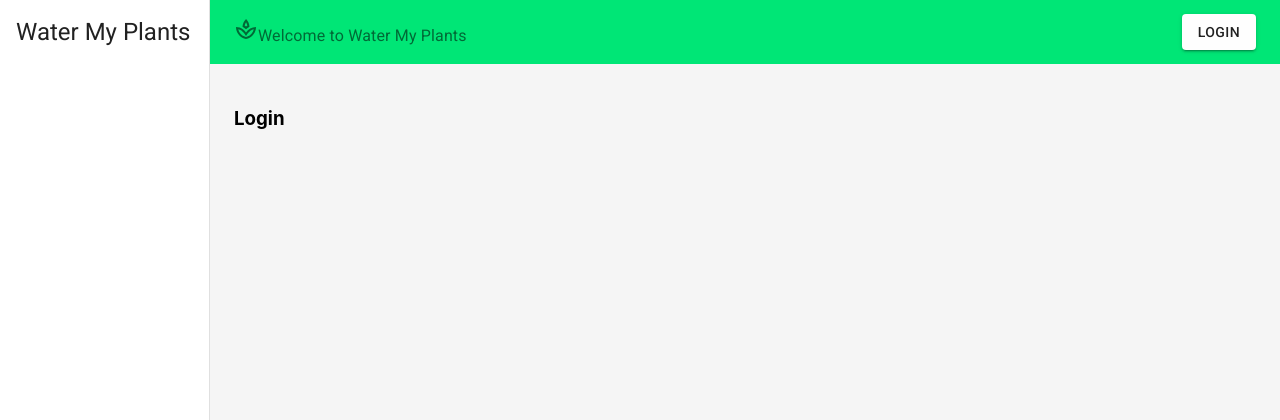
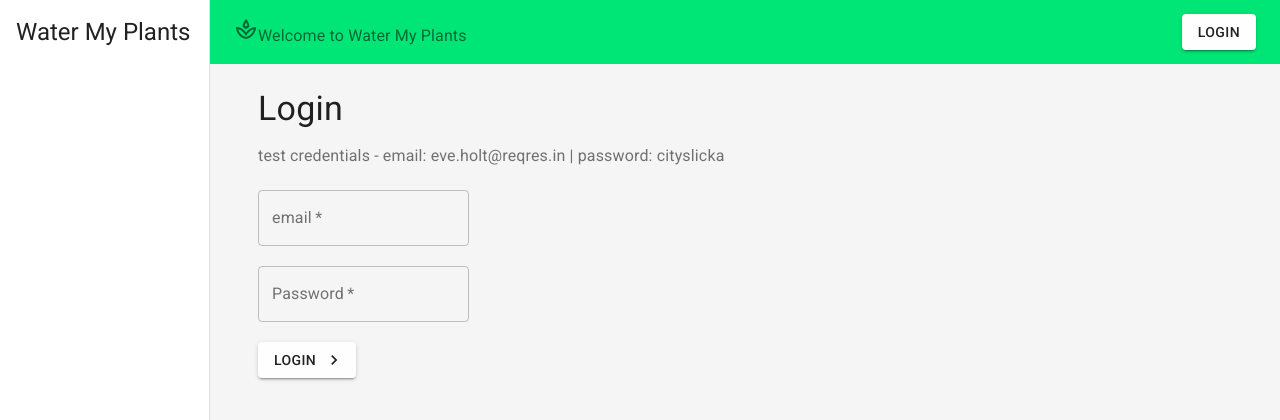
Before and after one commit to Build-Week-PTCT-Water-My-Plants/front-end, a React (Create React App) app: page /login in a window 1280 px wide. Shown: the top 420 px of the page. Built offline with nearby package versions, Linux system fonts and the light colour scheme.

Commit message:
login form functional with post request to reqres

```diff
--- a/src/actions/index.js
+++ b/src/actions/index.js
@@ -2,6 +2,7 @@ import axios from "axios";
 import dummyData from "../data/dummyData";
 
 export const SET_LOGGED_IN = "SET_LOGGED_IN";
+export const SET_LOGGED_OUT = "SET_LOGGED_OUT";
 
 export const GET_PLANTS_START = "GET_PLANTS_START";
 export const GET_PLANTS_SUCCESS = "GET_PLANTS_SUCCESS";
@@ -15,6 +16,10 @@ export const setLoggedIn = () => {
   return {
     type: SET_LOGGED_IN,
   };
+};
+
+export const setLoggedOut = () => {
+  return { type: SET_LOGGED_OUT };
 };
 
 export const getPlants = () => (dispatch) => {
--- a/src/components/Login.js
+++ b/src/components/Login.js
@@ -1,11 +1,102 @@
-import React from "react";
+import React, { useState } from "react";
+import { connect } from "react-redux";
+import { useHistory } from "react-router";
+import { Typography, Button, Container } from "@material-ui/core/";
+import { KeyboardArrowRight } from "@material-ui/icons";
+import { makeStyles } from "@material-ui/core/";
+import TextField from "@material-ui/core/TextField";
+import axios from "axios";
+import { setLoggedIn } from "../actions";
 
-const Login = () => {
+const useStyles = makeStyles({
+  input: {
+    marginTop: 20,
+    marginBottom: 20,
+    display: "block",
+  },
+});
+
+const initialCredentials = {
+  email: "",
+  password: "",
+};
+
+const Login = ({ setLoggedIn }) => {
+  const [credentials, setCredentials] = useState(initialCredentials);
+
+  //still need validation from yup
+  const classes = useStyles();
+
+  const handleChanges = (e) => {
+    setCredentials({
+      ...credentials,
+      [e.target.name]: e.target.value,
+    });
+  };
+
+  const history = useHistory();
+
+  const handleSubmit = (e) => {
+    e.preventDefault();
+    axios
+      .post("https://reqres.in/api/login", credentials)
+      .then((res) => {
+        console.log("Login success res: ", res.data.token);
+        localStorage.setItem("token", res.data.token);
+        setLoggedIn();
+        history.push("/plants");
+      })
+      .catch((err) => {
+        console.log("Login fail err : ", err);
+      });
+  };
+
   return (
-    <div className="login">
-      <h3>Login</h3>
-    </div>
+    <Container>
+      <Typography variant="h4" color="textPrimary" gutterBottom>
+        Login
+      </Typography>
+      <Typography variant="subtitle1" color="textSecondary" gutterBottom>
+        test credentials - email: eve.holt@reqres.in | password: cityslicka
+      </Typography>
+      <form onSubmit={handleSubmit}>
+        <TextField
+          onChange={handleChanges}
+          name="email"
+          label="email"
+          type="email"
+          value={credentials.email}
+          className={classes.input}
+          variant="outlined"
+          color="secondary"
+          required
+        />
+        <TextField
+          onChange={handleChanges}
+          name="password"
+          label="Password"
+          type="password"
+          value={credentials.password}
+          className={classes.input}
+          variant="outlined"
+          color="secondary"
+          required
+        />
+        <Button
+          type="submit"
+          color="primary"
+          variant="contained"
+          endIcon={<KeyboardArrowRight />}
+        >
+          Login
+        </Button>
+      </form>
+    </Container>
   );
 };
 
-export default Login;
+const mapStateToProps = (state) => {
+  return {};
+};
+
+export default connect(mapStateToProps, { setLoggedIn })(Login);
--- a/src/components/Nav.js
+++ b/src/components/Nav.js
@@ -1,6 +1,6 @@
 import React from "react";
 import { connect } from "react-redux";
-import { setLoggedIn } from "../actions";
+import { setLoggedIn, setLoggedOut } from "../actions";
 import { makeStyles } from "@material-ui/core";
 import AppBar from "@material-ui/core/AppBar";
 import Toolbar from "@material-ui/core/Toolbar";
@@ -9,6 +9,7 @@ import SpaOutlined from "@material-ui/icons/SpaOutlined";
 import Button from "@material-ui/core/Button";
 import KeyboardArrowRight from "@material-ui/icons/KeyboardArrowRight";
 import { drawerWidth } from "./SideNav";
+import { useHistory } from "react-router";
 
 const useStyles = makeStyles((theme) => {
   return {
@@ -24,8 +25,12 @@ const useStyles = makeStyles((theme) => {
 
 const Nav = (props) => {
   const classes = useStyles();
+  const history = useHistory();
   const logout = () => {
     console.log("Logging out...");
+    localStorage.removeItem("token");
+    props.setLoggedOut();
+    history.push("/login");
   };
   const login = () => {
     console.log("Logging in...");
@@ -63,4 +68,4 @@ const mapStateToProps = (state) => {
   };
 };
 
-export default connect(mapStateToProps, { setLoggedIn })(Nav);
+export default connect(mapStateToProps, { setLoggedIn, setLoggedOut })(Nav);
--- a/src/reducers/index.js
+++ b/src/reducers/index.js
@@ -6,6 +6,7 @@ import {
   GET_PLANTS_START,
   GET_PLANTS_SUCCESS,
   SET_LOGGED_IN,
+  SET_LOGGED_OUT,
 } from "../actions";
 
 const initialState = {
@@ -15,12 +16,15 @@ const initialState = {
   plantsError: "",
   deletingPlant: false,
   deletePlantError: "",
+  loadingLogin: false,
 };
 
 export const appReducer = (state = initialState, action) => {
   switch (action.type) {
     case SET_LOGGED_IN:
       return { ...state, isLoggedIn: true };
+    case SET_LOGGED_OUT:
+      return { ...state, isLoggedIn: false };
     case GET_PLANTS_START:
       return { ...state, loadingPlants: true };
     case GET_PLANTS_SUCCESS:
```
Also changed, not shown: src/components/PrivateRoute.js (added, +21 -0 lines), src/utils/axiosWithAuth.js (added, +11 -0 lines).
